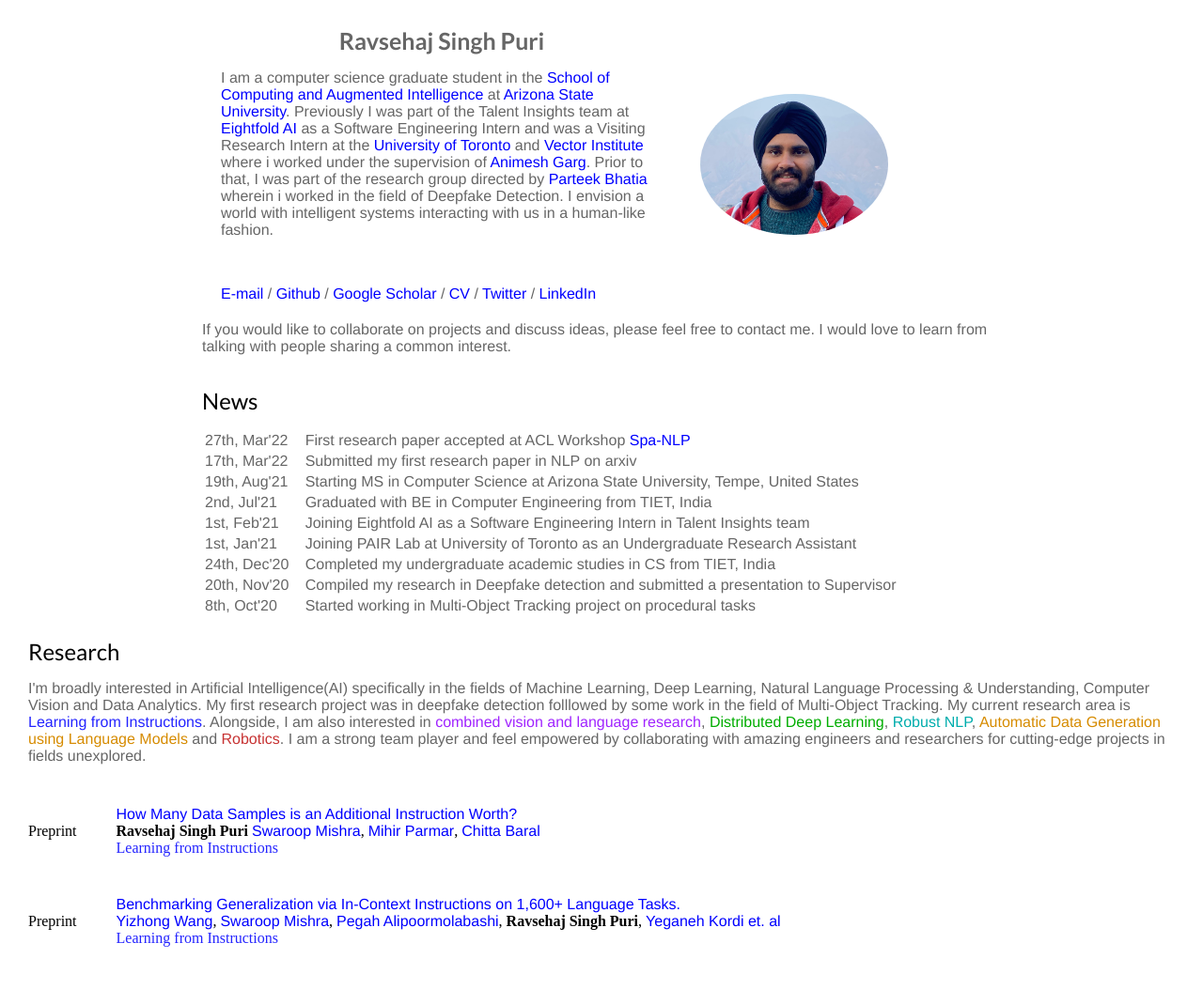
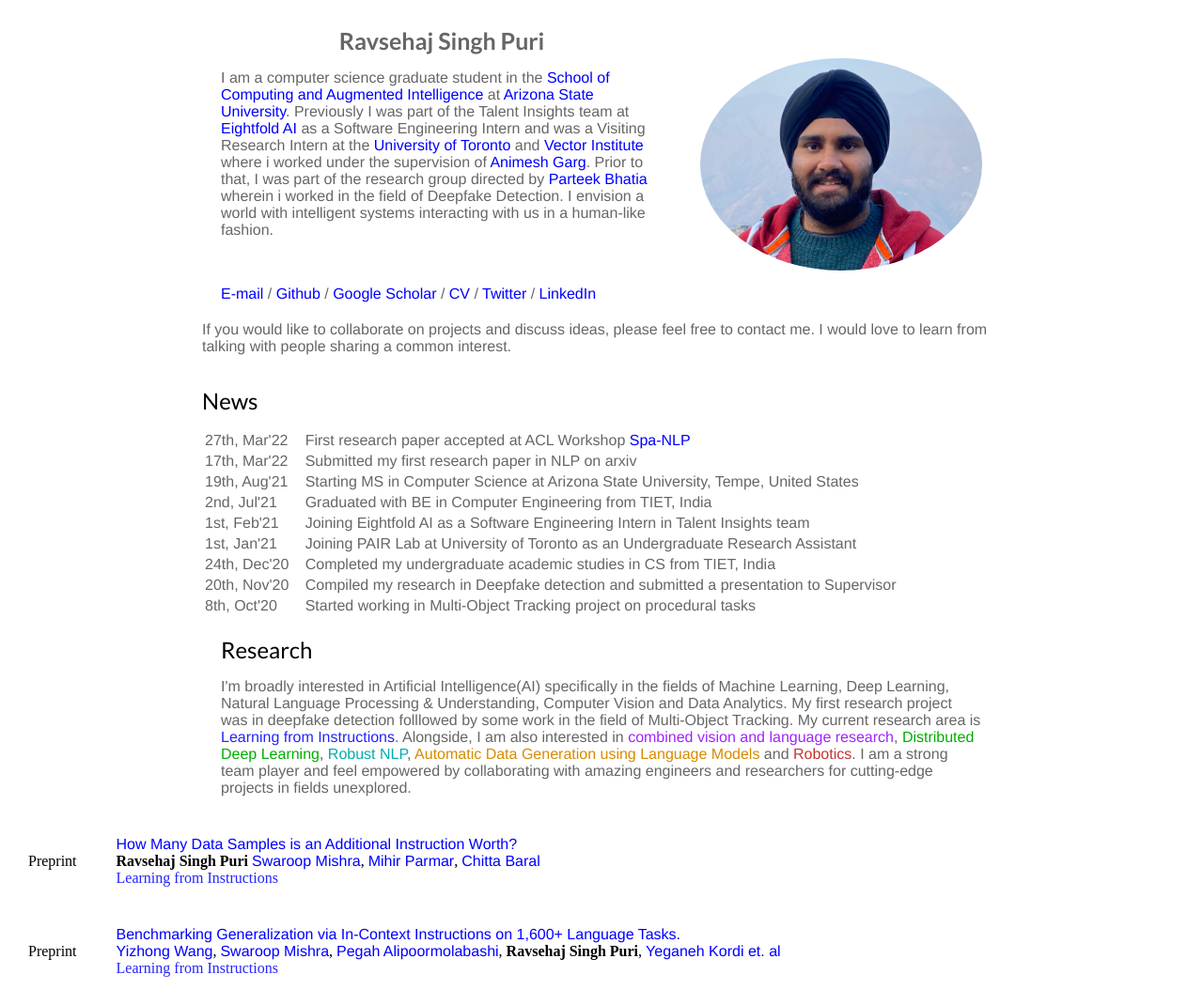
Before and after one commit to Ravsehajsinghpuri/Ravsehajsinghpuri.github.io, a plain HTML site: page index.html in a window 1280 px wide. Shown: the whole page at 94% size. Before the commit the page ends 1038 px from the top, so only its background shows below. Drawn offline with Linux system fonts and the light colour scheme.

Commit message:
Update index.html

```diff
--- a/index.html
+++ b/index.html
@@ -63,8 +63,8 @@
 		<a href="https://www.linkedin.com/in/ravsehajsinghpuri/">LinkedIn</a>
               </p>
             </td>
-            <td width="50%">
-              <img src="ID.jpg" width="200">
+            <td width="20%">
+              <img src="ID.jpg" width="300">
             </td>
           </tr>
         </table>
@@ -97,9 +97,6 @@
 	               </td>
 	      </tr>
 
-  </table>
-
-	<table style="cellspacing:0;cellpadding:20;align:center;width:100%;"><tbody>
             <tr>
             <td style="padding:20px;width:100%;align:center;vertical-align:center">
               <heading>Research</heading>
@@ -108,8 +105,7 @@
 	        My first research project was in deepfake detection folllowed by some work in the field of Multi-Object Tracking. My current research area is <font color="#2424ff">Learning from Instructions</font>. Alongside, I am also interested in<font color="#a024ff"> combined vision and language research</font>, <font color="#00ad00">Distributed Deep Learning</font>, <font color="#00adad">Robust NLP</font>, <font color="#d68b00">Automatic Data Generation using Language Models</font> and <font color="#c73333">Robotics</font>. I am a strong team player and feel empowered by collaborating with amazing engineers and researchers for cutting-edge projects in fields unexplored.
               </p>
             </td>
-          </tr>
-        </tbody></table>
+	      </tr>
 	<table style="cellspacing:0;cellpadding:0;align:center;width:100%;border:0px;"><tbody>
 	<td style="padding:20px;width:7%;vertical-align:center">
               <div></div>
@@ -149,7 +145,7 @@
               <div> <font color="#2424ff">Learning from Instructions</font</div>
             </td>
           </tr>
-	</tbody></table>
+	</table>
 
 </body>
 
```
